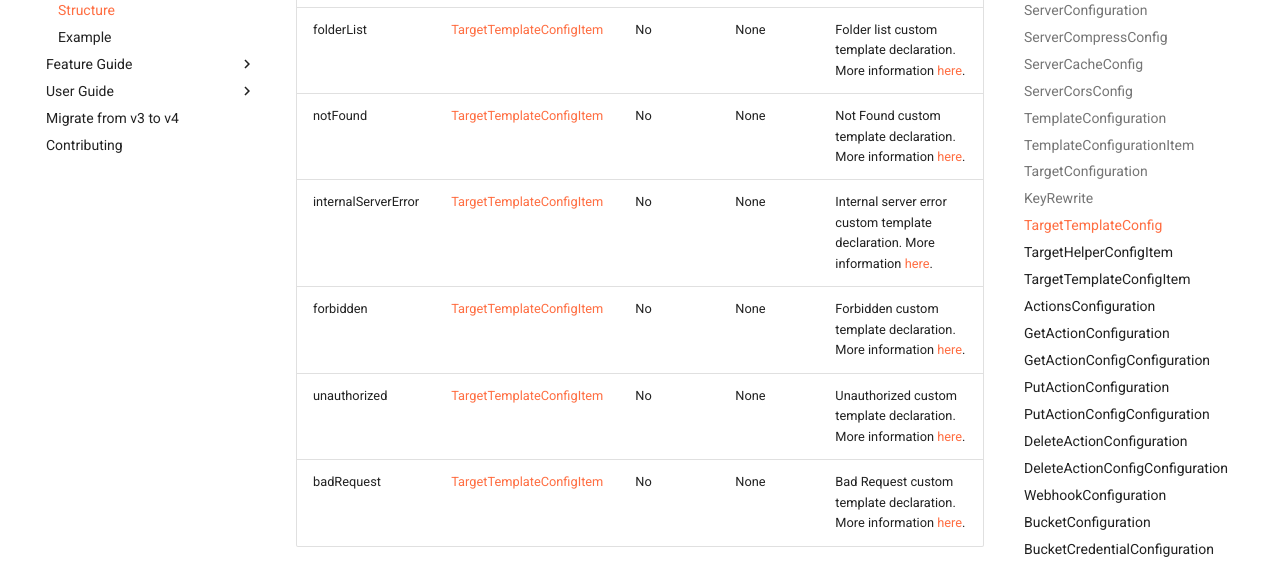
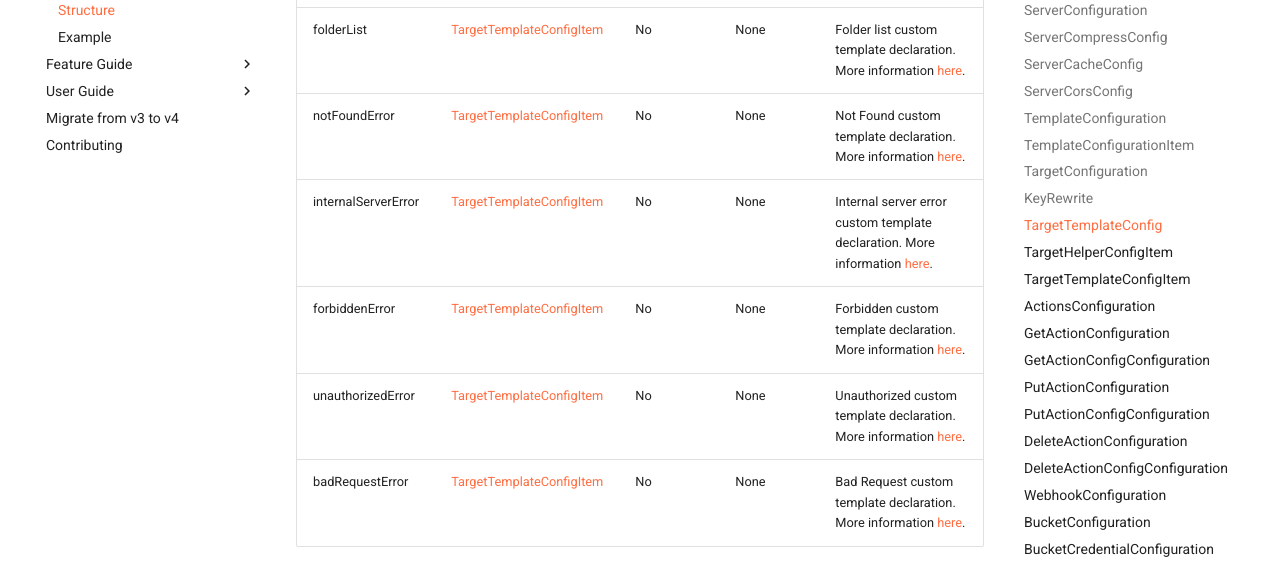
Before and after one commit to oxyno-zeta/s3-proxy, an MkDocs documentation site: the page built from docs/configuration/structure.md, in a window 1280 px wide and 900 px high, scrolled down 7086 px. Shown: the part 152-720 px from the top of the window. Built offline with MkDocs 1.6.1 and Material for MkDocs 9.7.7, drawn with Linux system fonts in a browser that asks for light colours; comment, search, counter and statistics services are not loaded.

Commit message:
docs: Fix target template keys

```diff
--- a/docs/configuration/structure.md
+++ b/docs/configuration/structure.md
@@ -126,11 +126,11 @@ See more information [here](../feature-guide/key-rewrite.md).
 | ------------------- | ----------------------------------------------------- | -------- | ------- | ---------------------------------------------------------------------------------------------------------- |
 | helpers             | [[TargetHelperConfigItem](#targethelperconfigitem)]   | No       | None    | Helpers list custom template declarations.                                                                 |
 | folderList          | [TargetTemplateConfigItem](#targettemplateconfigitem) | No       | None    | Folder list custom template declaration. More information [here](../feature-guide/templates.md).           |
-| notFound            | [TargetTemplateConfigItem](#targettemplateconfigitem) | No       | None    | Not Found custom template declaration. More information [here](../feature-guide/templates.md).             |
+| notFoundError       | [TargetTemplateConfigItem](#targettemplateconfigitem) | No       | None    | Not Found custom template declaration. More information [here](../feature-guide/templates.md).             |
 | internalServerError | [TargetTemplateConfigItem](#targettemplateconfigitem) | No       | None    | Internal server error custom template declaration. More information [here](../feature-guide/templates.md). |
-| forbidden           | [TargetTemplateConfigItem](#targettemplateconfigitem) | No       | None    | Forbidden custom template declaration. More information [here](../feature-guide/templates.md).             |
-| unauthorized        | [TargetTemplateConfigItem](#targettemplateconfigitem) | No       | None    | Unauthorized custom template declaration. More information [here](../feature-guide/templates.md).          |
-| badRequest          | [TargetTemplateConfigItem](#targettemplateconfigitem) | No       | None    | Bad Request custom template declaration. More information [here](../feature-guide/templates.md).           |
+| forbiddenError      | [TargetTemplateConfigItem](#targettemplateconfigitem) | No       | None    | Forbidden custom template declaration. More information [here](../feature-guide/templates.md).             |
+| unauthorizedError   | [TargetTemplateConfigItem](#targettemplateconfigitem) | No       | None    | Unauthorized custom template declaration. More information [here](../feature-guide/templates.md).          |
+| badRequestError     | [TargetTemplateConfigItem](#targettemplateconfigitem) | No       | None    | Bad Request custom template declaration. More information [here](../feature-guide/templates.md).           |
 
 ## TargetHelperConfigItem
 
```
